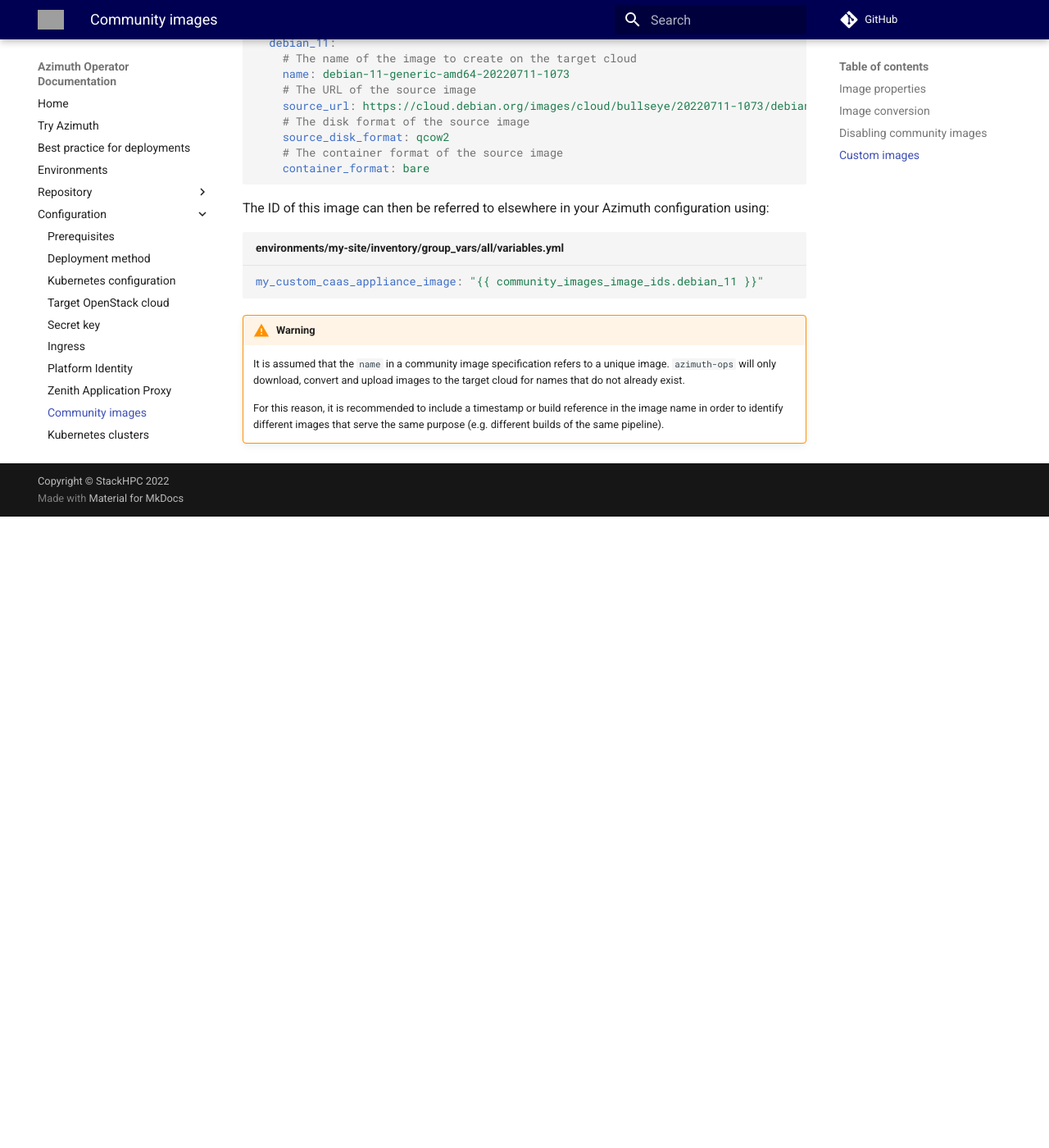
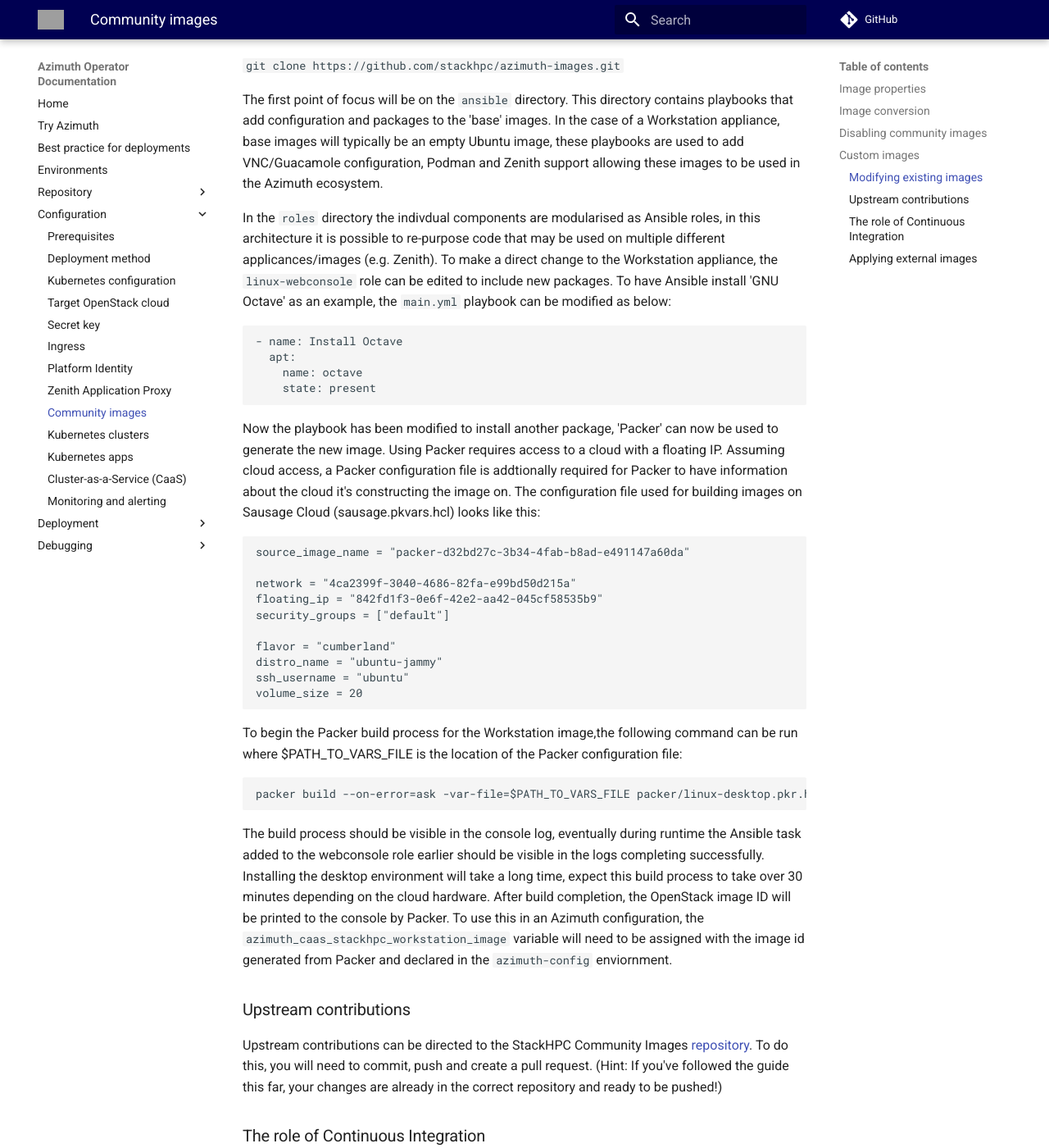
Before and after one commit to azimuth-cloud/azimuth-config, an MkDocs documentation site: the page built from docs/configuration/09-community-images.md, in a window 1280 px wide and 1400 px high, scrolled down 1984 px. Shown: the whole window at 82% size. Built offline with MkDocs 1.6.1 and Material for MkDocs 9.7.7, drawn with Linux system fonts in a browser that asks for light colours; comment, search, counter and statistics services are not loaded; before the commit the page ends 2614 px from its top, so only the background shows below that; some of the changed text lies outside the part shown; grey boxes are pictures that could not be loaded.

Commit message:
Community images docs update

````diff
--- a/docs/configuration/09-community-images.md
+++ b/docs/configuration/09-community-images.md
@@ -76,7 +76,58 @@
 
 ## Custom images
 
-If you want to upload custom images as part of your Azimuth installation, for example to support
+### Modifying existing images
+
+Building custom images is supported in Azimuth. For introductory purposes this guide will focus on only adding a single program to a custom image. There will also be a brief introduction to upstreaming images and 'Continuous Integration' at the end of this guide.
+
+To begin building custom images for Azimuth, the ideal starting point is using the 'azimuth-images' repository as a base. To begin exploring, clone the repository as below:
+
+```git clone https://github.com/stackhpc/azimuth-images.git```
+
+The first point of focus will be on the ``ansible`` directory. This directory contains playbooks that add configuration and packages to the 'base' images. In the case of a Workstation appliance, base images will typically be an empty Ubuntu image, these playbooks are used to add VNC/Guacamole configuration, Podman and Zenith support allowing these images to be used in the Azimuth ecosystem.
+
+In the ``roles`` directory the indivdual components are modularised as Ansible roles, in this architecture it is possible to re-purpose code that may be used on multiple different applicances/images (e.g. Zenith). To make a direct change to the Workstation appliance, the ``linux-webconsole`` role can be edited to include new packages. To have Ansible install 'GNU Octave' as an example, the `main.yml` playbook can be modified as below:
+
+```
+- name: Install Octave
+  apt:
+    name: octave
+    state: present
+```
+Now the playbook has been modified to install another package, 'Packer' can now be used to generate the new image. Using Packer requires access to a cloud with a floating IP. Assuming cloud access, a Packer configuration file is addtionally required for Packer to have information about the cloud it's constructing the image on. The configuration file used for building images on Sausage Cloud (sausage.pkvars.hcl) looks like this:
+
+```
+source_image_name = "packer-d32bd27c-3b34-4fab-b8ad-e491147a60da"
+
+network = "4ca2399f-3040-4686-82fa-e99bd50d215a"
+floating_ip = "842fd1f3-0e6f-42e2-aa42-045cf58535b9"
+security_groups = ["default"]
+
+flavor = "cumberland"
+distro_name = "ubuntu-jammy"
+ssh_username = "ubuntu"
+volume_size = 20
+```
+To begin the Packer build process for the Workstation image,the following command can be run where $PATH_TO_VARS_FILE is the location of the Packer configuration file:
+
+```
+packer build --on-error=ask -var-file=$PATH_TO_VARS_FILE packer/linux-desktop.pkr.hcl
+```
+The build process should be visible in the console log, eventually during runtime the Ansible task added to the webconsole role earlier should be visible in the logs completing successfully. Installing the desktop environment will take a long time, expect this build process to take over 30 minutes depending on the cloud hardware. After build completion, the OpenStack image ID will be printed to the console by Packer. To use this in an Azimuth configuration, the ``azimuth_caas_stackhpc_workstation_image`` variable will need to be assigned with the image id generated from Packer and declared in the ``azimuth-config`` enviornment.
+
+### Upstream contributions
+
+ Upstream contributions can be directed to the StackHPC Community Images [repository](https://github.com/stackhpc/azimuth-images). To do this, you will need to commit, push and create a pull request. (Hint: If you've followed the guide this far, your changes are already in the correct repository and ready to be pushed!)
+
+### The role of Continuous Integration
+
+You may have wondered during this guide how changes you push to GitHub are built, tested and distributed. GitHub Actions are utilised in the community images repoistory for building, testing and publishing new images continuously on new changes. The ``.github`` directory in the community images repository contains all the CI configuration used. The ``pr.yml`` GitHub workflow is the most relevent workflow for our particular use case. Following the upstream guide above, if you made a pull request you'll notice a new workflow being initialised, this workflow will build images relevent to the Ansible modified to ensure your changes do not contain fatal Ansible syntax errors. (Note: This stage of the CI may not always pick up broken changes, such as the case of broken packages).
+
+If your changes were approved and passed the build workflow, you can now merge it into the 'main' branch and new build workflow will be triggered on merging. Following a successful build workflow, the image created will not be deleted as it is in the pull request workflow. To make this image public, it is required to create a GitHub tag, which will trigger the ``tag.yml`` workflow and the manifest for the new images built will be made public for new deployments.
+
+### Applying external images
+
+If you want to upload external images as part of your Azimuth installation, for example to support
 a custom Cluster-as-a-Service appliance or for older Kubernetes versions, you can use the
 `community_images_extra` variable:
 
````
